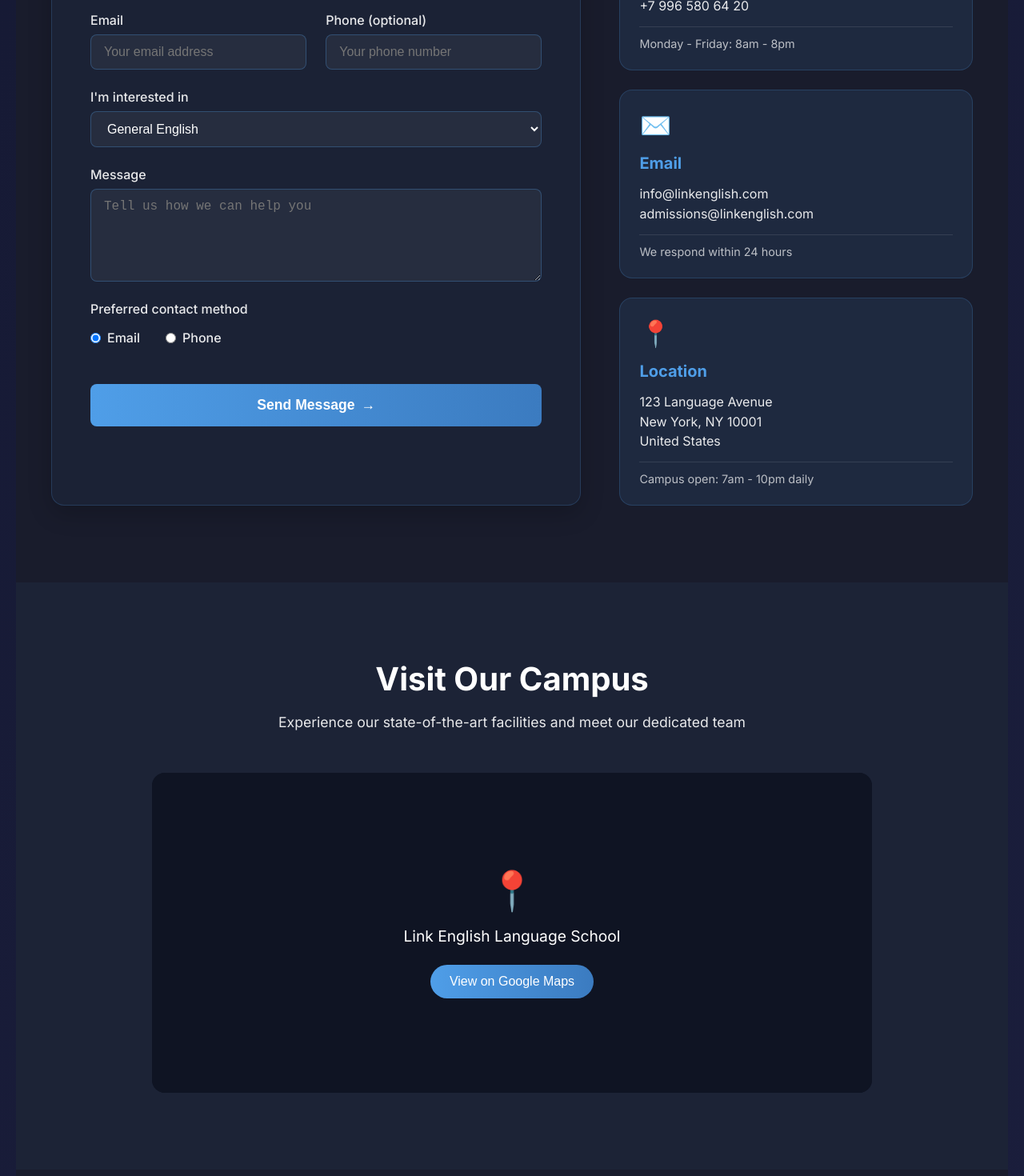
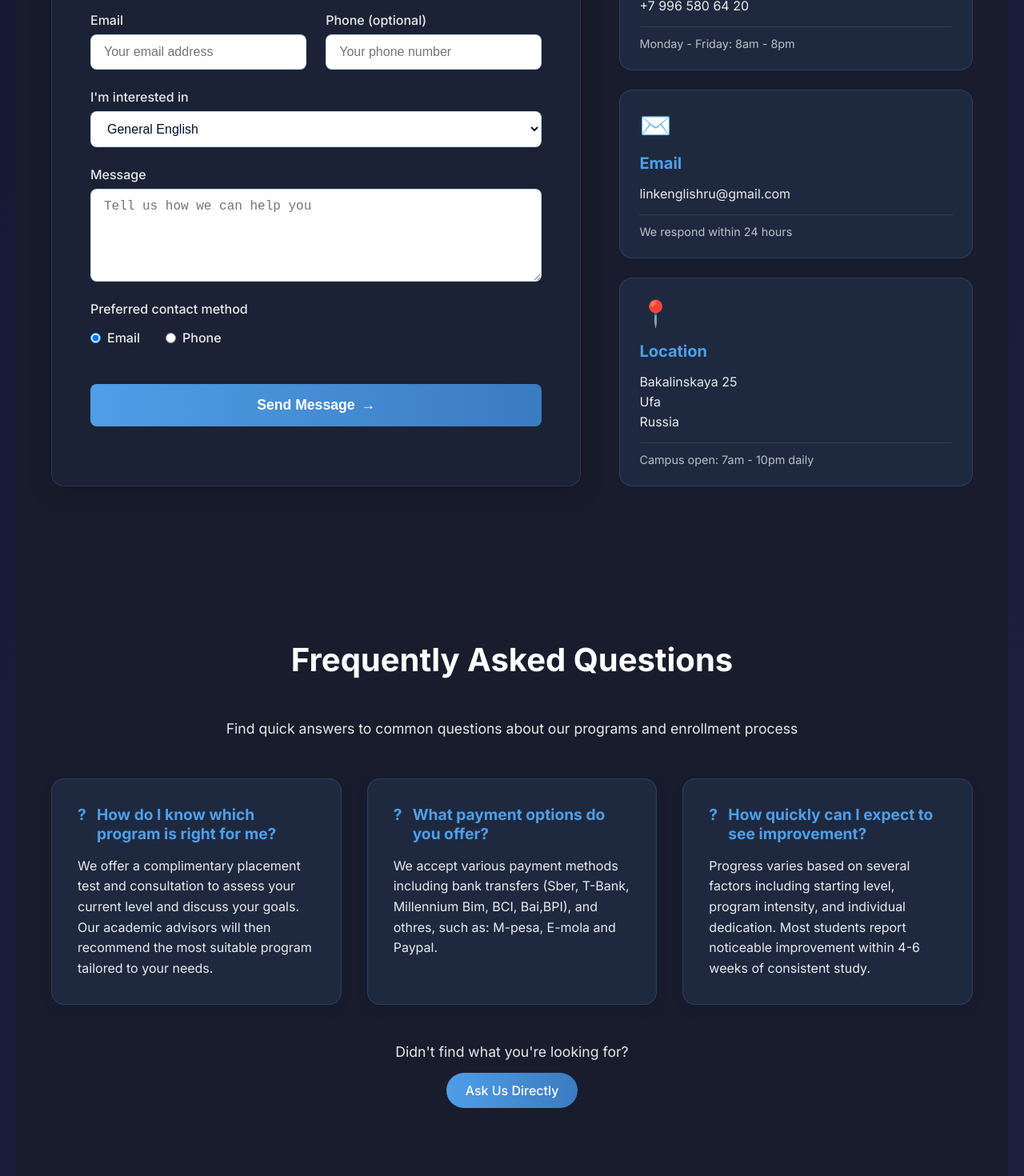
Before and after one commit to edmilsonpraia/link-english, a React (Create React App) app: page /contact in a window 1280 px wide. Shown: the part 780-2250 px from the top of the page at 80% size. Built offline with nearby package versions, Linux system fonts and the light colour scheme.

Commit message:
Atualiza formulário de contato para envio assíncrono

```diff
--- a/src/assets/css/ContactPage.css
+++ b/src/assets/css/ContactPage.css
@@ -131,8 +131,8 @@
     padding: 0.75rem 1rem;
     border-radius: 0.5rem;
     border: 1px solid rgba(79, 158, 232, 0.3);
-    background-color: rgba(255, 255, 255, 0.05);
-    color: white;
+    background-color: rgb(255, 255, 255);
+    color: rgb(0, 15, 48);
     font-size: 1rem;
     transition: all 0.3s ease;
   }
--- a/src/assets/css/TestimonialsPage.css
+++ b/src/assets/css/TestimonialsPage.css
@@ -3,7 +3,7 @@
 /* Base Styles */
 .testimonials-page-container {
     background-color: #191C2C;
-    color: white;
+    color: rgb(255, 255, 255);
     min-height: 100vh;
     overflow-x: hidden;
     position: relative;
@@ -55,7 +55,7 @@
     font-size: 2.5rem;
     margin-bottom: 1rem;
     text-align: center;
-    color: white;
+    color: rgb(255, 255, 255);
   }
 
   /* Hero Section */
@@ -194,7 +194,7 @@
   }
 
   .testimonial-card.featured .testimonial-text {
-    font-size: 1.2rem;
+    font-size: 0.7rem;
   }
 
   .testimonial-card h3 {
@@ -337,7 +337,7 @@
     display: flex;
     align-items: center;
     justify-content: center;
-    color: white;
+    color: rgb(255, 255, 255);
     font-size: 1.5rem;
     margin-bottom: 1rem;
     transition: all 0.3s ease;
@@ -472,6 +472,6 @@
     .all-testimonials-section,
     .video-testimonial-section,
     .testimonials-cta-section {
-      padding: 4rem 0;
+      padding: rem 0;
     }
   }
--- a/src/components/ContactForm.js
+++ b/src/components/ContactForm.js
@@ -130,7 +130,7 @@ function ContactForm() {
                 alignItems: 'center',
                 justifyContent: 'center'
               }}>✉️</span>
-              support@hello.com
+              linkenglishru@gmail.com
             </p>
             <p style={{
               display: 'flex',
@@ -148,7 +148,7 @@ function ContactForm() {
                 alignItems: 'center',
                 justifyContent: 'center'
               }}>📞</span>
-              646-675-5974
+              +7 996 580 64 20
             </p>
           </div>
 
--- a/src/pages/AboutPage.js
+++ b/src/pages/AboutPage.js
@@ -77,11 +77,11 @@ function AboutPage() {
       image: teacherImage3
     },
     {
-      name: "Elena Rodriguez",
+      name: "Ednaldo Neto",
       flag: "https://flagcdn.com/16x12/br.png", // Moçambique
-      role: "Academic Director",
-      experience: "15 years",
-      specialty: "Grammar & Academic Writing",
+      role: "English Teacher",
+      experience: "1 year",
+      specialty: "Grammar, General English & Speaking",
       image: teacherImage4
     },
     {
@@ -213,7 +213,7 @@ function AboutPage() {
                 <h3>2025</h3>
                 <p>
                   Launched our advanced digital platform with AI-assisted learning
-                  and celebrated reaching 500 successful students.
+                  and celebrated reaching 1500 successful students.
                 </p>
               </div>
               <div className="timeline-marker"></div>
--- a/src/pages/ContactPage.js
+++ b/src/pages/ContactPage.js
@@ -74,13 +74,13 @@ function ContactPage() {
     {
       icon: '✉️',
       title: 'Email',
-      details: ['info@linkenglish.com', 'admissions@linkenglish.com'],
+      details: ['linkenglishru@gmail.com'],
       hours: 'We respond within 24 hours'
     },
     {
       icon: '📍',
       title: 'Location',
-      details: ['123 Language Avenue', 'New York, NY 10001', 'United States'],
+      details: ['Bakalinskaya 25', 'Ufa', 'Russia'],
       hours: 'Campus open: 7am - 10pm daily'
     }
   ];
@@ -91,13 +91,10 @@ function ContactPage() {
       question: "How do I know which program is right for me?",
       answer: "We offer a complimentary placement test and consultation to assess your current level and discuss your goals. Our academic advisors will then recommend the most suitable program tailored to your needs."
     },
-    {
-      question: "Can I schedule a campus tour before enrolling?",
-      answer: "Absolutely! We encourage prospective students to visit our campus. You can schedule a tour through our website or by calling our admissions office."
-    },
+
     {
       question: "What payment options do you offer?",
-      answer: "We accept various payment methods including credit/debit cards, bank transfers, and installment plans. We also offer scholarships and discounts for certain programs."
+      answer: "We accept various payment methods including bank transfers (Sber, T-Bank, Millennium Bim, BCI, Bai,BPI), and othres, such as: M-pesa, E-mola and Paypal."
     },
     {
       question: "How quickly can I expect to see improvement?",
@@ -259,25 +256,7 @@ function ContactPage() {
         </div>
       </section>
 
-      {/* Map Section */}
-      <section className="map-section animate-section">
-        <div className="contact-container">
-          <h2>Visit Our Campus</h2>
-          <p className="section-description">
-            Experience our state-of-the-art facilities and meet our dedicated team
-          </p>
 
-          <div className="map-container">
-            <div className="map-placeholder">
-              <div className="map-overlay">
-                <div className="map-pin">📍</div>
-                <p>Link English Language School</p>
-                <button className="map-button">View on Google Maps</button>
-              </div>
-            </div>
-          </div>
-        </div>
-      </section>
 
       {/* FAQ Section */}
       <section className="faq-section animate-section">
--- a/src/pages/TestimonialsPage.js
+++ b/src/pages/TestimonialsPage.js
@@ -254,37 +254,6 @@ function TestimonialsPage() {
         </div>
       </section>
 
-      {/* Video Testimonial Section */}
-      <section className="video-testimonial-section animate-section">
-        <div className="testimonials-container">
-          <h2>Video Testimonials</h2>
-          <p className="section-description">
-            Hear directly from our students about their journey to English fluency
-          </p>
-
-          <div className="video-grid">
-            <div className="video-card">
-              <div className="video-placeholder">
-                <div className="play-button">▶</div>
-                <p>Alex's Journey: From Beginner to Fluent in 6 Months</p>
-              </div>
-            </div>
-            <div className="video-card">
-              <div className="video-placeholder">
-                <div className="play-button">▶</div>
-                <p>Maria's IELTS Success Story</p>
-              </div>
-            </div>
-            <div className="video-card">
-              <div className="video-placeholder">
-                <div className="play-button">▶</div>
-                <p>Business English: How John Landed His Dream Job</p>
-              </div>
-            </div>
-          </div>
-        </div>
-      </section>
-
       {/* Call to Action */}
       <section className="testimonials-cta-section animate-section">
         <div className="testimonials-container">
```
